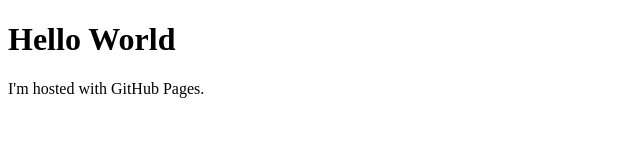
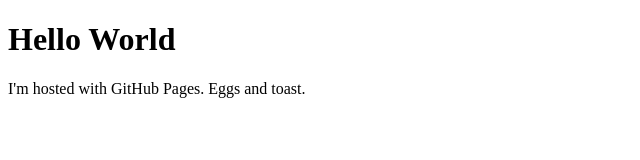
Before and after one commit to TASERTOT/TASERTOT.github.io, a plain HTML site: page index.html in a window 1280 px wide. Shown: the whole page, without its empty margins (0-640 px from the left). Drawn offline with Linux system fonts and the light colour scheme.

Commit message:
Update index.html

```diff
--- a/index.html
+++ b/index.html
@@ -2,6 +2,6 @@
 <html>
 <body>
 <h1>Hello World</h1>
-<p>I'm hosted with GitHub Pages.</p>
+<p>I'm hosted with GitHub Pages. Eggs and toast.</p>
 </body>
 </html>
```
